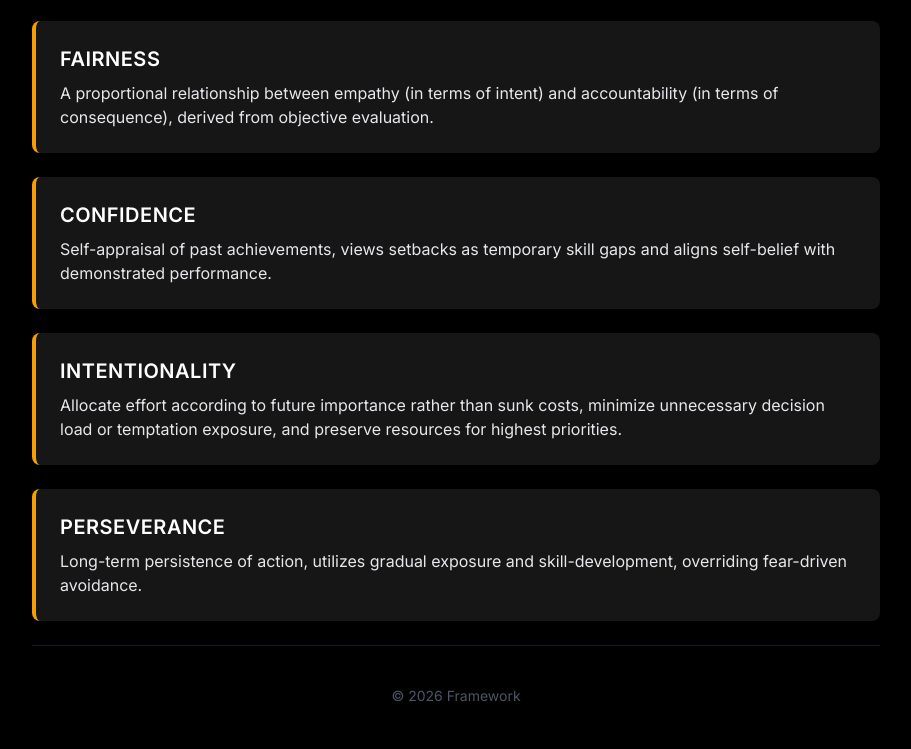
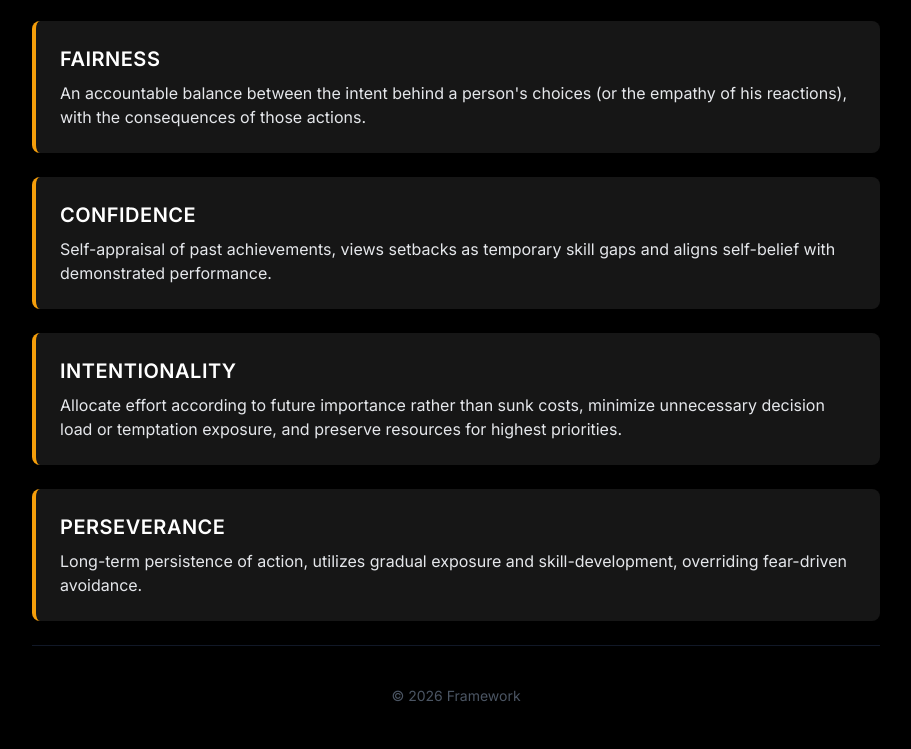
Before and after one commit to arthulian/cognition, a plain HTML site: page index.html in a window 1280 px wide. Shown: the part 881-1630 px from the top of the page, without its empty margins (184-1095 px from the left). Drawn offline with nearby package versions, Linux system fonts and the light colour scheme.

Commit message:
Update definition of Fairness in index.html

```diff
--- a/index.html
+++ b/index.html
@@ -78,7 +78,7 @@
 
             <div class="definition-card">
                 <h3 class="text-xl font-bold text-white mb-2 uppercase tracking-wide">Fairness</h3>
-                <p>A proportional relationship between empathy (in terms of intent) and accountability (in terms of consequence), derived from objective evaluation.</p>
+                <p>An accountable balance between the intent behind a person's choices (or the empathy of his reactions), with the consequences of those actions.</p>
             </div>
 
             <div class="definition-card">
```
